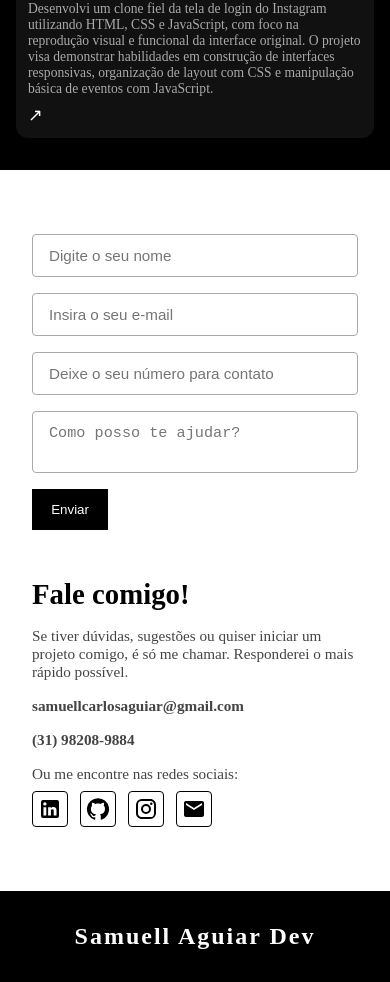
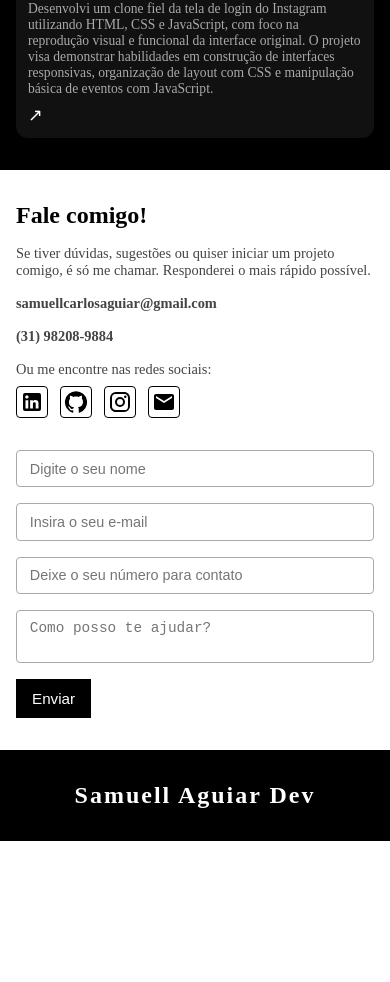
Before and after one commit to SamuellAguiar/Portfolio, a React (Vite) app in the folder portfolio/: page / in a window 390 px wide. Shown: the part 4359-5341 px from the top of the page. After the commit the page ends 5200 px from the top, so only its background shows below. Built offline with nearby package versions, Linux system fonts and the light colour scheme.

Commit message:
feat: atualiza estilos do componente de contato

```diff
--- a/portfolio/src/components/contact/Contact.css
+++ b/portfolio/src/components/contact/Contact.css
@@ -4,6 +4,7 @@
      color: #000;
 }
 
+/*
 .contact-container {
      display: flex;
      flex-wrap: wrap;
@@ -12,6 +13,7 @@
      max-width: 1200px;
      margin: 0 auto;
 }
+*/
 
 .contact-form {
      flex: 1;
@@ -88,3 +90,62 @@
      font-size: 0.95rem;
      color: #444;
 }
+
+/* Layout padrão (desktop): texto e formulário lado a lado */
+.contact-container {
+     display: flex;
+     flex-wrap: wrap;
+     justify-content: space-between;
+     gap: 3rem;
+     max-width: 1200px;
+     margin: 0 auto;
+}
+
+/* Responsividade para tablets e dispositivos menores */
+@media (max-width: 900px) {
+     .contact-container {
+          flex-direction: column;
+          gap: 2rem;
+     }
+
+     /* Faz o texto aparecer primeiro */
+     .contact-text {
+          order: 1;
+     }
+
+     /* Formulário vem depois */
+     .contact-form {
+          order: 2;
+     }
+}
+
+/* Ajustes adicionais para celulares pequenos */
+@media (max-width: 600px) {
+     .contact-section {
+          padding: 2rem 1rem;
+     }
+
+     .contact-text h2 {
+          font-size: 1.5rem;
+     }
+
+     .contact-text p {
+          font-size: 0.9rem;
+     }
+
+     .contact-form input,
+     .contact-form textarea {
+          font-size: 0.9rem;
+          padding: 0.6rem 0.8rem;
+     }
+
+     .contact-form button {
+          padding: 0.7rem 1rem;
+          font-size: 0.95rem;
+     }
+
+     .social-icons a {
+          width: 32px;
+          height: 32px;
+     }
+}
```
